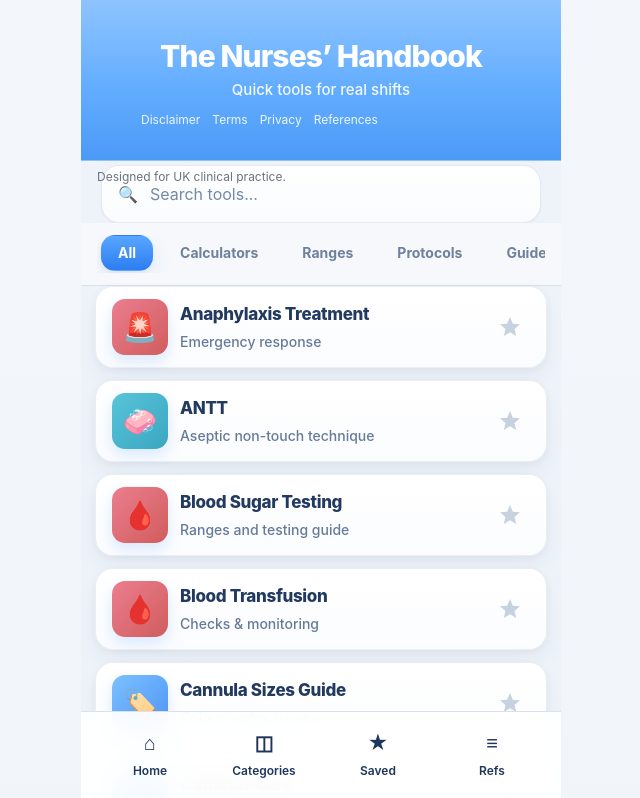
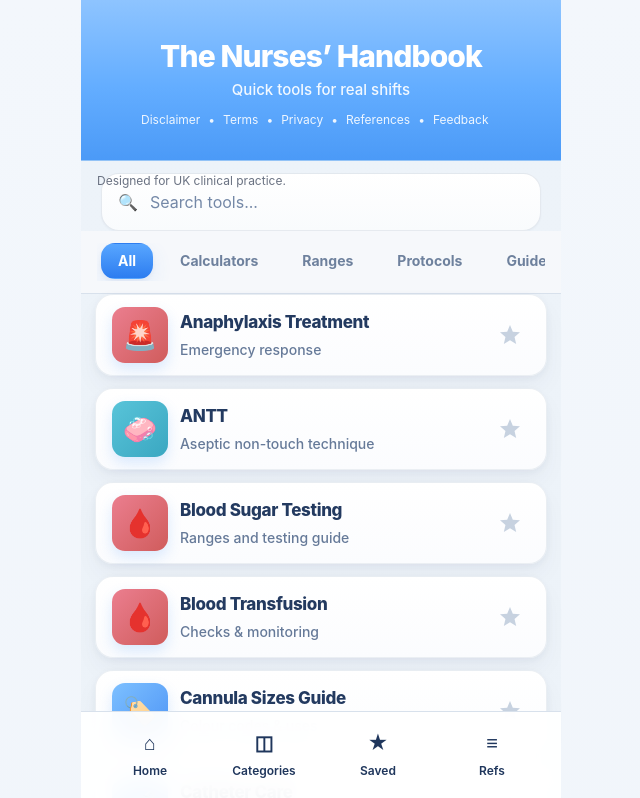
Before and after one commit to russellmaguire185-beep/nurse-handbook, a Next.js app: page / in a window 1280 px wide. Shown: the top 798 px of the page, without its empty margins (319-959 px from the left). Built offline with nearby package versions, Linux system fonts and the light colour scheme.

Commit message:
Add feedback link

```diff
--- a/app/page.tsx
+++ b/app/page.tsx
@@ -58,7 +58,7 @@ export default function HomePage() {
         title="The Nurses’ Handbook"
         subtitle="Quick tools for real shifts"
       />
-      <p className="px-4 pt-2 text-xs text-gray-500">
+      <p className="px-4 pt-3 pb-1 text-xs text-gray-500">
         Designed for UK clinical practice.
       </p>
       <div className="-mt-5 px-5">
--- a/components/Header.tsx
+++ b/components/Header.tsx
@@ -16,12 +16,22 @@ export default function Header({ title, subtitle }: HeaderProps) {
   <h1 className="nh-title">{title}</h1>
   <p className="nh-subtitle">{subtitle}</p>
 
-  <div className="mt-3 flex flex-wrap gap-3 text-xs text-white/90">
-    <a href="/disclaimer" className="underline">Disclaimer</a>
-    <a href="/terms" className="underline">Terms</a>
-    <a href="/privacy" className="underline">Privacy</a>
-    <a href="/references" className="underline">References</a>
-  </div>
+  <div className="mt-3 flex flex-wrap gap-2 text-xs text-white/90">
+  <a href="/disclaimer" className="underline">Disclaimer</a>
+  <span>•</span>
+  <a href="/terms" className="underline">Terms</a>
+  <span>•</span>
+  <a href="/privacy" className="underline">Privacy</a>
+  <span>•</span>
+  <a href="/references" className="underline">References</a>
+  <span>•</span>
+  <a
+    href="plugmap185@gmail.com?subject=Nurse%20Handbook%20Feedback"
+    className="underline"
+  >
+    Feedback
+  </a>
+</div>
 </div>
     </section>
   );
```
